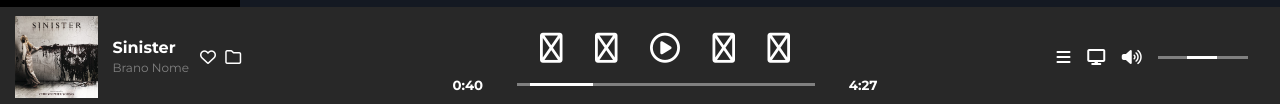
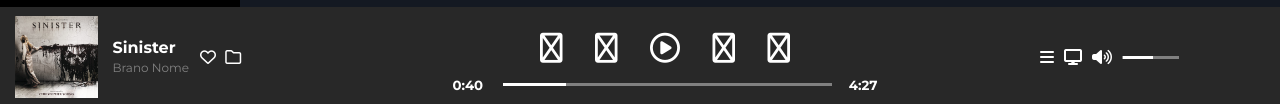
Before and after one commit to federicahu99/html-css-spotifyweb, a plain HTML site: page index.html in a window 1280 px wide. Shown: the part 693-797 px from the top of the page. Drawn offline with Linux system fonts and the light colour scheme.

Commit message:
added hr-container

```diff
--- a/css/style.css
+++ b/css/style.css
@@ -346,11 +346,11 @@ li > a {
 }
 
 #song-lenght {
-    width: 70%;
+    width: 90%;
     border: none;
     height: 3px;
     background-color: grey;
-    margin: 20px 0;
+    margin: 20px 20px;
 }
 
 #bottom h5 {
@@ -361,9 +361,13 @@ li > a {
     font-size: 30px;
 }
 
+.hr-container {
+    width: 100%;
+}
+
 #current-second {
     position: absolute;
-    left: 77px;
+    left: 50px;
     top: 0;
     border: none;
     height: 3px;
@@ -385,6 +389,11 @@ li > a {
     color: white;
 }
 
+#output a {
+    margin-right: 10px;
+}
+
+
 #max-volume {
     color: grey;
     width: 40%;
@@ -394,7 +403,7 @@ li > a {
 
 #current-volume {
     position: absolute;
-    left: 147px;
+    left: 83px;
     top: 0;
     border: none;
     height: 3px;
--- a/index.html
+++ b/index.html
@@ -190,9 +190,11 @@
 
                     <div class="controller" id="bottom">
                         <h5>0:40</h5>
-                        <hr id="song-lenght">
+                        <div class="hr-container">
+                            <hr id="song-lenght">
+                            <hr id="current-second">
+                        </div>
                         <h5>4:27</h5>
-                        <hr id="current-second">
                     </div>
             </div>
 
@@ -200,8 +202,10 @@
                 <a href=""><i class="fa-solid fa-bars"></i></a>
                 <a href=""><i class="fa-solid fa-display"></i></a>
                 <a href=""><i class="fa-solid fa-volume-high"></i></a>
-                <hr id="max-volume">
-                <hr id="current-volume">
+                <div class="hr-container">
+                    <hr id="max-volume">
+                    <hr id="current-volume">
+                </div>
             </div>
         </div>
 </body>
```
